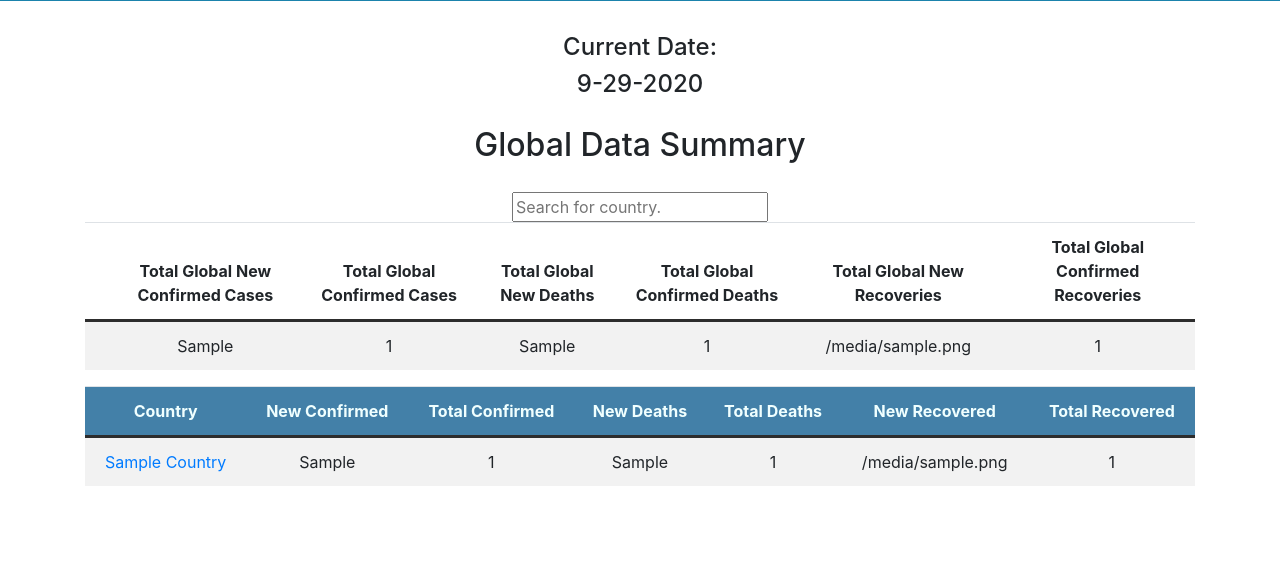
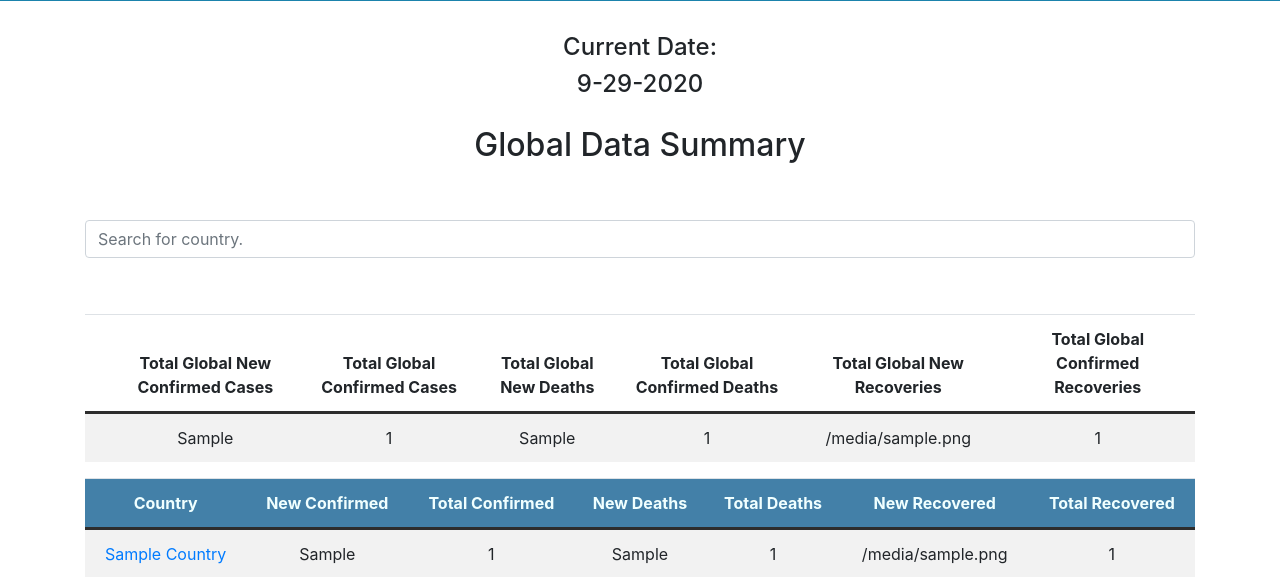
Before and after one commit to D-Bits/COVID-19-Tracker, a Flask app: template covidreports/world/templates/index.html in a window 1280 px wide. Shown: the part 233-810 px from the top of the page. Run offline with Flask 2, Linux system fonts and the light colour scheme; the template is opened without the code that fills it: most values are stand-ins (such as "Sample title", 1, 10 or a date in 2020); some libraries are stand-ins or nearby versions.

Commit message:
Styles for search box.

```diff
--- a/covidreports/static/css/main.css
+++ b/covidreports/static/css/main.css
@@ -152,3 +152,8 @@ Drop menu styles
     margin-bottom: 25%;
     margin-top: 25%;
 }
+
+.form-control {
+    margin-bottom: 5%;
+    margin-top: 2.5%;
+}
--- a/covidreports/world/templates/index.html
+++ b/covidreports/world/templates/index.html
@@ -33,9 +33,8 @@
 
     <div class="data-table">
 
-        <input type="text" id="userInput" onkeyup="find()" placeholder="Search for country.">
-
-        <br>
+        <!--Search box-->
+        <input type="text" class="form-control" id="userInput" onkeyup="find()" placeholder="Search for country.">
 
         <table class="table table-striped">
 
```
